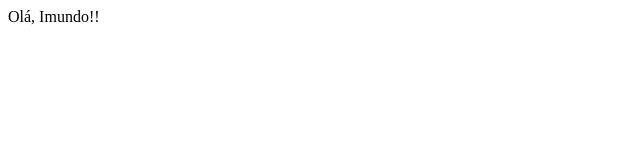
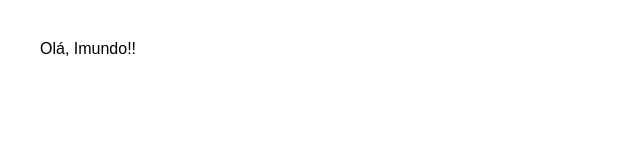
Before and after one commit to Rode67/meu-primeiro-repoo, a plain HTML site: page index.html in a window 1280 px wide. Shown: the whole page, without its empty margins (0-640 px from the left). Drawn offline with Linux system fonts and the light colour scheme.

Commit message:
Aplica estilo básico à página

```diff
--- a/index.html
+++ b/index.html
@@ -4,6 +4,17 @@
     <meta charset="UTF-8">
     <meta name="viewport" content="width=device-width, initial-scale=1.0">
     <title>Meu primeiro repositório</title>
+    <style>
+        body {
+            font-family: Arial, sans-serif;
+            margin: 40px;
+
+        }
+
+        h1 {
+            color: #ff9100;
+        }
+    </style>
 </head>
 <body>
     </h1>Olá, Imundo!!</h1>
```
